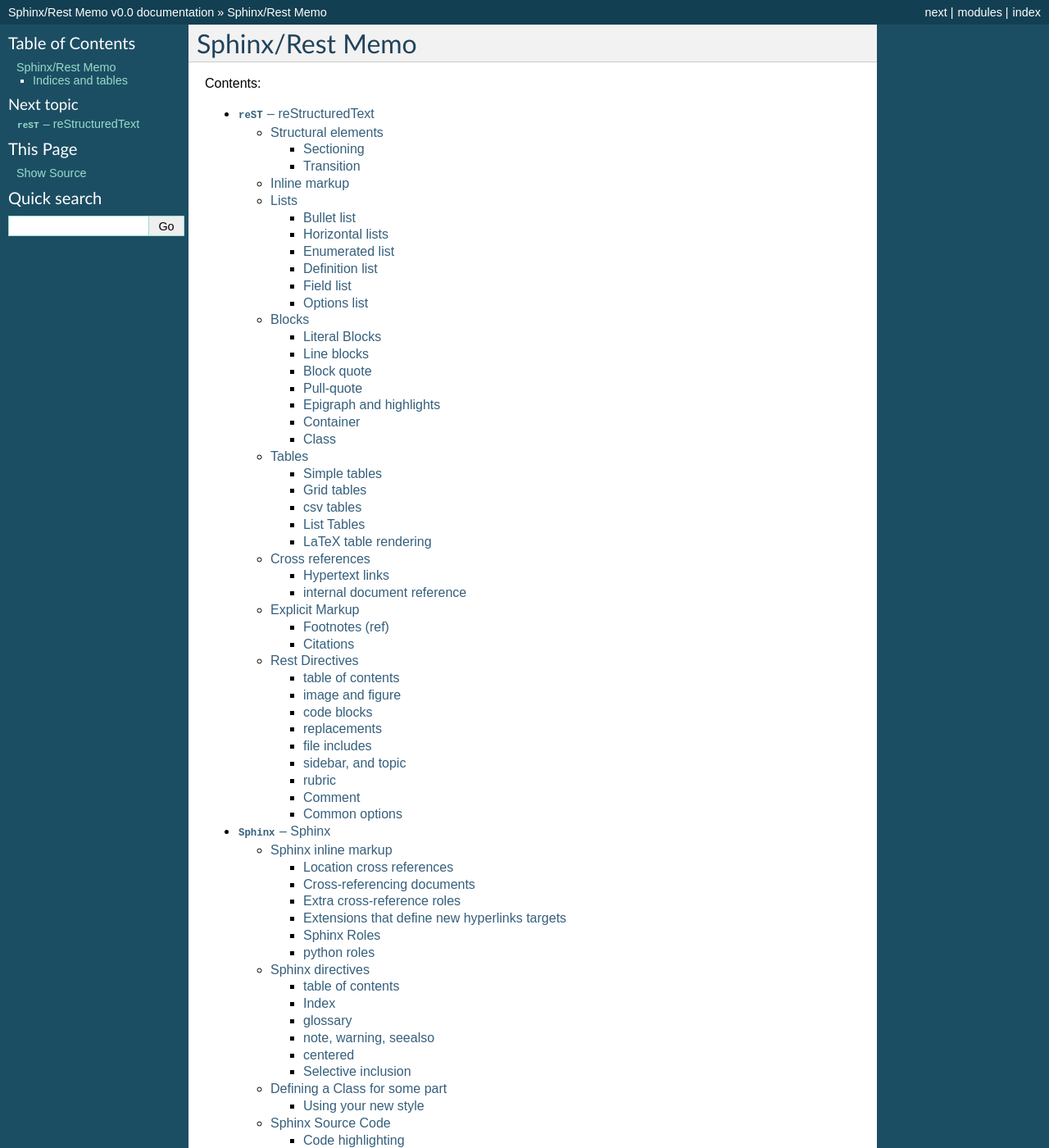
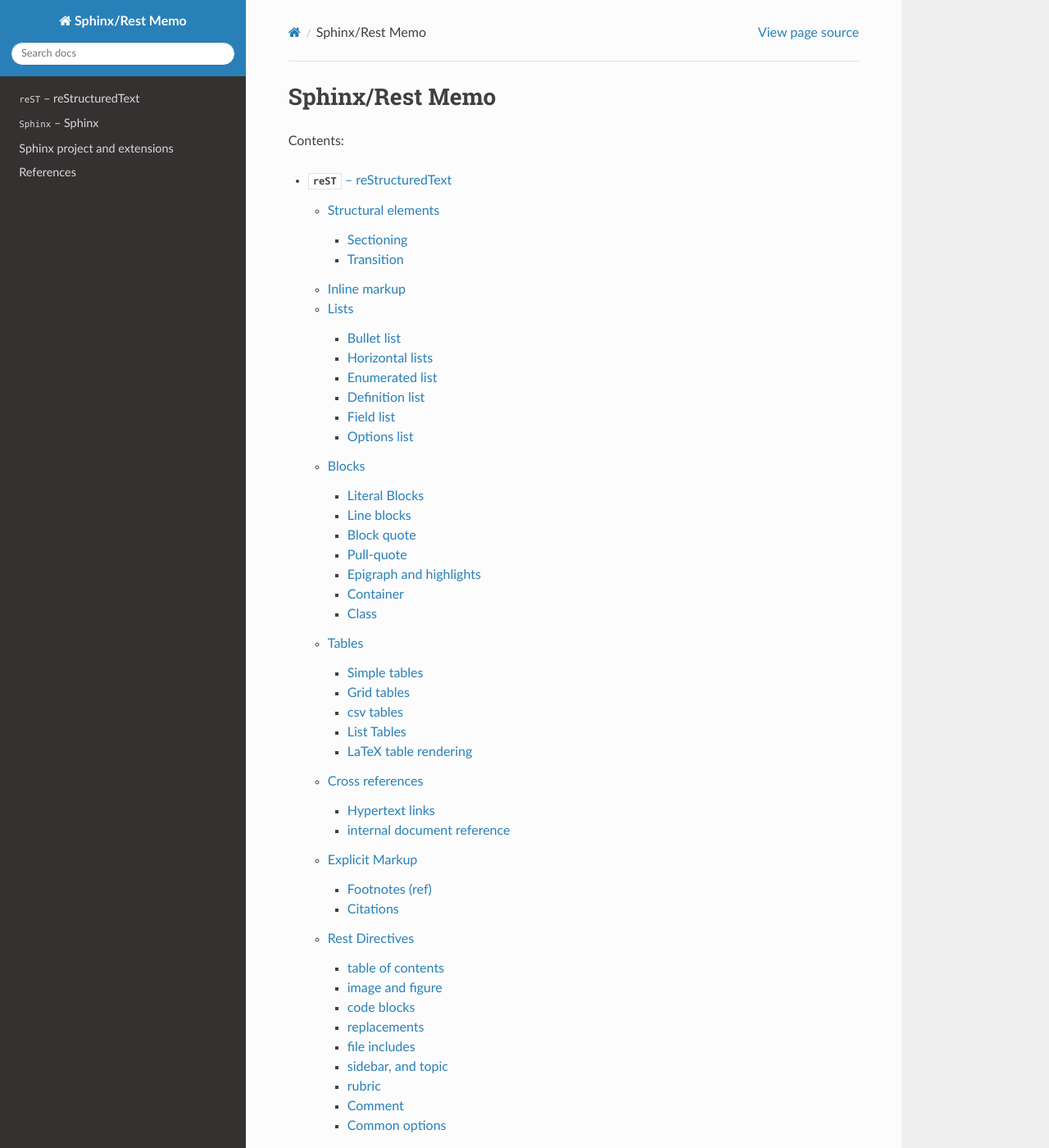
Before and after one commit to marczz/rest-sphinx-memo, a Sphinx documentation site: the page built from source/index.rst, in a window 1280 px wide and 1400 px high. Shown: the whole window at 82% size. Built offline with Sphinx 7.4.7 and the Read the Docs theme 2.0.0, drawn with Linux system fonts in a browser that asks for light colours; formulas are drawn with MathJax 3; the version number could not be read and is left out; some of the changed text lies outside the part shown.

Commit message:
conf.py: deep changes: see details
    -   new themes configuration, including read the doc local theme
    -   new versionning using tags
    -   added epub output
    -   updated to sphinx 1.1/1.2 configuration defaults

```diff
--- a/source/conf.py
+++ b/source/conf.py
@@ -3,15 +3,39 @@
 #
 # Sphinx/Rest Memo documentation build configuration file
 #
-# This file is execfile()d with the current directory set to its containing dir.
+# This file is execfile()d with the current directory set to its
+# containing dir.
 #
 # Note that not all possible configuration values are present in this
 # autogenerated file.
 #
 # All configuration values have a default; values that are commented out
 # serve to show the default.
+#
 
-import sys, os
+import sys
+import os
+
+# on_rtd is whether we are on readthedocs.org
+on_rtd = os.environ.get('READTHEDOCS', None) == 'True'
+
+# theme: one among 'default', 'bootstrap','cloud', 'sphinxtrap',
+# 'readability', 'sphinx_rtd_theme'
+# theme = 'sphinxtrap'
+# theme = 'default'
+if not on_rtd:
+    theme = 'sphinx_rtd_theme'
+
+if theme == 'cloud':
+    import cloud_sptheme
+elif theme == 'bootstrap':
+    import sphinx_bootstrap_theme
+elif theme == 'sphinxtrap':
+    import sphinxtrap
+elif theme == 'readability':
+    import readability
+elif theme == 'sphinx_rtd_theme':
+    import sphinx_rtd_theme
 
 # If extensions (or modules to document with autodoc) are in another directory,
 # add these directories to sys.path here. If the directory is relative to the
@@ -19,13 +43,14 @@
 #sys.path.insert(0, os.path.abspath('.'))
 sys.path.insert(0, os.path.abspath('.'))
 
-# -- General configuration -----------------------------------------------------
+# -- General configuration ------------------------------------------------
 
 # If your documentation needs a minimal Sphinx version, state it here.
 #needs_sphinx = '1.0'
 
-# Add any Sphinx extension module names here, as strings. They can be extensions
-# coming with Sphinx (named 'sphinx.ext.*') or your custom ones.
+# Add any Sphinx extension module names here, as strings. They can be
+# extensions coming with Sphinx (named 'sphinx.ext.*') or your custom
+# ones.
 extensions = [
     'sphinx.ext.autodoc', 'sphinx.ext.intersphinx', 'sphinx.ext.todo',
     'sphinx.ext.ifconfig', 'sphinx.ext.extlinks', 'sphinx.ext.pngmath',
@@ -46,34 +71,20 @@
 
 # General information about the project.
 project = 'Sphinx/Rest Memo'
-copyright = '2011-2012, Marc Zonzon'
+copyright = '2011-2014, Marc Zonzon'
 
 # The version info for the project you're documenting, acts as replacement for
 # |version| and |release|, also used in various other places throughout the
 # built documents.
 #
+# extract versioning from git tags
+from subprocess import Popen, PIPE
+commit = Popen(["git", "describe","--tags", ], stdout=PIPE).communicate()[0]
+commit = commit.decode().strip().split('-')
 # The short X.Y version.
-# version = '1.0'
+version = commit[0]
 # The full version, including alpha/beta/rc tags.
-# release = '1.0'
-
-from subprocess import Popen, PIPE
-
-def get_git_release():
-    try:
-        p = Popen(['git', 'describe',  '--match', 'v[0-9]*', '--tags',
-                   '--abbrev=4', 'HEAD'],
-                  stdout=PIPE)
-        return p.stdout.readline().strip().decode()
-    except:
-        return None
-
-release = get_git_release()
-
-if not release:
-    release = 'v0.0'
-
-version = release.split('-',1)[0]
+release = '-'.join(commit)
 
 # The language for content autogenerated by Sphinx. Refer to documentation
 # for a list of supported languages.
@@ -89,7 +100,8 @@
 # directories to ignore when looking for source files.
 exclude_patterns = []
 
-# The reST default role (used for this markup: `text`) to use for all documents.
+# The reST default role (used for this markup: `text`) to use for all
+# documents.
 #default_role = None
 
 # If true, '()' will be appended to :func: etc. cross-reference text.
@@ -110,11 +122,16 @@
 # A list of ignored prefixes for module index sorting.
 #modindex_common_prefix = []
 
-# -- Options for HTML output ---------------------------------------------------
+# If true, keep warnings as "system message" paragraphs in the built documents.
+#keep_warnings = False
+
+
+# -- Options for HTML output ----------------------------------------------
 
 # The theme to use for HTML and HTML Help pages.  See the documentation for
 # a list of builtin themes.
-html_theme = 'default'
+# html_theme = 'default'
+html_theme = theme
 
 # Theme options are theme-specific and customize the look and feel of a theme
 # further.  For a list of options available for each theme, see the
@@ -123,6 +140,18 @@
 
 # Add any paths that contain custom themes here, relative to this directory.
 #html_theme_path = []
+if theme == 'cloud':
+    html_theme_path = [cloud_sptheme.get_theme_dir()]
+elif theme == 'bootstrap':
+    html_theme_path = sphinx_bootstrap_theme.get_html_theme_path()
+elif theme == 'sphinxtrap':
+    html_theme_path = [sphinxtrap.get_theme_dir()]
+elif theme == 'readability':
+    readability_path = os.path.dirname(os.path.abspath(sphinxtheme.__file__))
+    relative_path = os.path.relpath(readability_path, os.path.abspath('.'))
+    html_theme_path = [relative_path]
+elif theme == 'sphinx_rtd_theme':
+    html_theme_path = [sphinx_rtd_theme.get_html_theme_path()]
 
 # The name for this set of Sphinx documents.  If None, it defaults to
 # "<project> v<release> documentation".
@@ -144,6 +173,11 @@
 # relative to this directory. They are copied after the builtin static files,
 # so a file named "default.css" will overwrite the builtin "default.css".
 html_static_path = ['_static']
+
+# Add any extra paths that contain custom files (such as robots.txt or
+# .htaccess) here, relative to this directory. These files are copied
+# directly to the root of the documentation.
+#html_extra_path = []
 
 # If not '', a 'Last updated on:' timestamp is inserted at every page bottom,
 # using the given strftime format.
@@ -190,7 +224,7 @@
 htmlhelp_basename = 'SphinxRestMemodoc'
 
 
-# -- Options for LaTeX output --------------------------------------------------
+# -- Options for LaTeX output ---------------------------------------------
 
 latex_elements = {
 # The paper size ('letterpaper' or 'a4paper').
@@ -204,7 +238,8 @@
 }
 
 # Grouping the document tree into LaTeX files. List of tuples
-# (source start file, target name, title, author, documentclass [howto/manual]).
+# (source start file, target name, title,
+#  author, documentclass [howto, manual, or own class]).
 latex_documents = [
   ('index', 'SphinxRestMemo.tex', 'Sphinx/Rest Memo',
    'Marc Zonzon', 'manual'),
@@ -230,7 +265,8 @@
 # If false, no module index is generated.
 #latex_domain_indices = True
 
-# -- Options for manual page output --------------------------------------------
+
+# -- Options for manual page output ---------------------------------------
 
 # One entry per manual page. List of tuples
 # (source start file, name, description, authors, manual section).
@@ -243,7 +279,7 @@
 #man_show_urls = False
 
 
-# -- Options for Texinfo output ------------------------------------------------
+# -- Options for Texinfo output -------------------------------------------
 
 # Grouping the document tree into Texinfo files. List of tuples
 # (source start file, target name, title, author,
@@ -263,10 +299,83 @@
 # How to display URL addresses: 'footnote', 'no', or 'inline'.
 #texinfo_show_urls = 'footnote'
 
+# If true, do not generate a @detailmenu in the "Top" node's menu.
+#texinfo_no_detailmenu = False
+
+
+# -- Options for Epub output ----------------------------------------------
+
+# Bibliographic Dublin Core info.
+epub_title = 'Sphinx and Rest Memo'
+epub_author = 'Marc Zonzon'
+epub_publisher = 'Marc Zonzon'
+epub_copyright = '2011-2014, Marc Zonzon'
+
+# The basename for the epub file. It defaults to the project name.
+#epub_basename = 'SphinxMemo'
+
+# The HTML theme for the epub output. Since the default themes are not optimized
+# for small screen space, using the same theme for HTML and epub output is
+# usually not wise. This defaults to 'epub', a theme designed to save visual
+# space.
+#epub_theme = 'epub'
+
+# The language of the text. It defaults to the language option
+# or en if the language is not set.
+#epub_language = ''
+
+# The scheme of the identifier. Typical schemes are ISBN or URL.
+#epub_scheme = ''
+
+# The unique identifier of the text. This can be a ISBN number
+# or the project homepage.
+#epub_identifier = ''
+
+# A unique identification for the text.
+#epub_uid = ''
+
+# A tuple containing the cover image and cover page html template filenames.
+#epub_cover = ()
+
+# A sequence of (type, uri, title) tuples for the guide element of content.opf.
+#epub_guide = ()
+
+# HTML files that should be inserted before the pages created by sphinx.
+# The format is a list of tuples containing the path and title.
+#epub_pre_files = []
+
+# HTML files shat should be inserted after the pages created by sphinx.
+# The format is a list of tuples containing the path and title.
+#epub_post_files = []
+
+# A list of files that should not be packed into the epub file.
+#epub_exclude_files = []
+
+# The depth of the table of contents in toc.ncx.
+#epub_tocdepth = 3
+
+# Allow duplicate toc entries.
+#epub_tocdup = True
+
+# Choose between 'default' and 'includehidden'.
+#epub_tocscope = 'default'
+
+# Fix unsupported image types using the PIL.
+#epub_fix_images = False
+
+# Scale large images.
+#epub_max_image_width = 0
+
+# How to display URL addresses: 'footnote', 'no', or 'inline'.
+#epub_show_urls = 'inline'
+
+# If false, no index is generated.
+#epub_use_index = True
+
 
 # Example configuration for intersphinx: refer to the Python standard library.
 #intersphinx_mapping = {'http://docs.python.org/': None}
-intersphinx_mapping = {'python': ('http://docs.python.org/', None)}
+intersphinx_mapping = {'python': ('http://docs.python.org/3', None)}
 extlinks = {
     'sphinx': ('http://sphinx-doc.org/latest/%s', 'Sphinx: '),
     'restref': ('http://docutils.sourceforge.net/docs/ref/rst/%s', 'ReST Référence: ')
```
